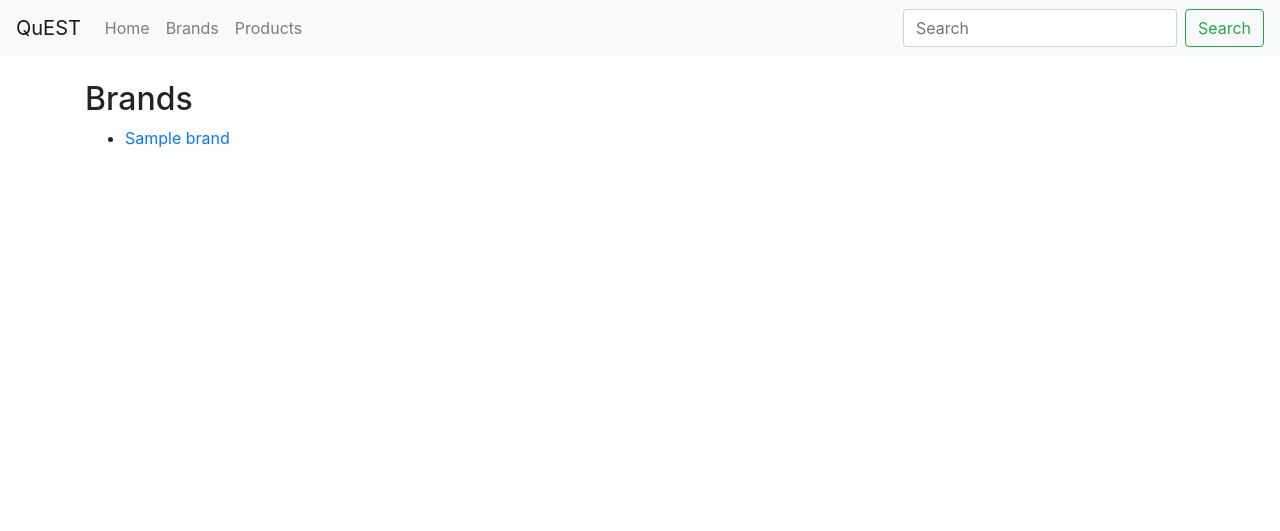
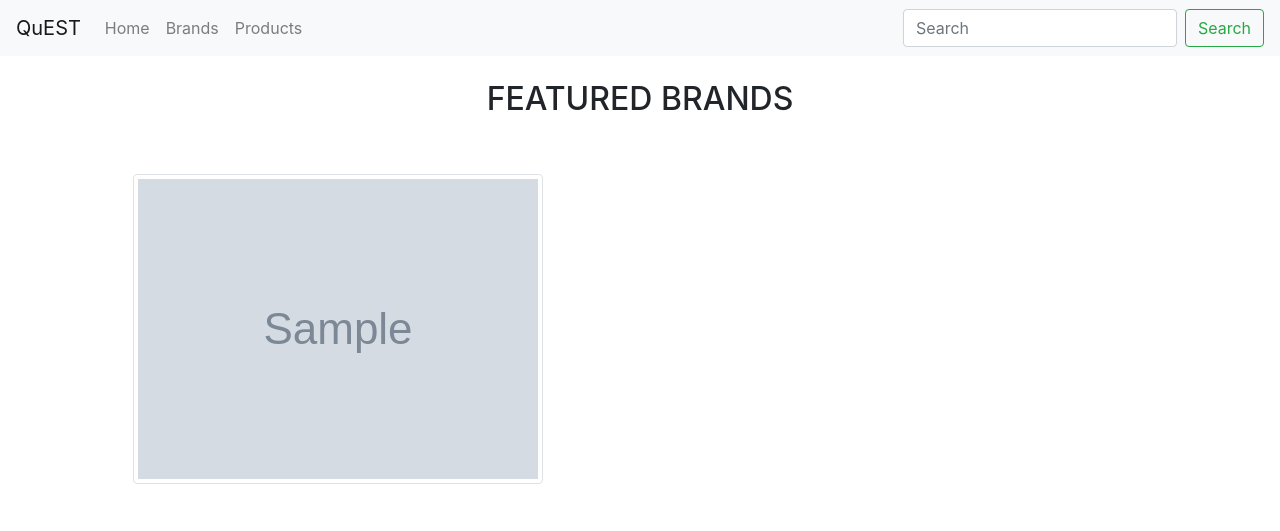
Before and after one commit to kangea/IST303-G4-GroupProject, a Django app: page /brands in a window 1280 px wide. Shown: the top 531 px of the page. Run offline with Django 3.2, Linux system fonts and the light colour scheme; tables that the repository leaves empty hold one stand-in row (values such as "Sample post"); grey boxes marked "Sample" are stand-in pictures; some libraries are stand-ins or nearby versions.

Commit message:
brands page

```diff
--- a/products_monitor/templates/products_monitor/base.html
+++ b/products_monitor/templates/products_monitor/base.html
@@ -1,6 +1,7 @@
 <head>
   <link rel="stylesheet" href="https://stackpath.bootstrapcdn.com/bootstrap/4.3.1/css/bootstrap.min.css" integrity="sha384-ggOyR0iXCbMQv3Xipma34MD+dH/1fQ784/j6cY/iJTQUOhcWr7x9JvoRxT2MZw1T" crossorigin="anonymous">
   {% load static %}
+  <link rel="stylesheet" type="text/css" href="{% static 'products_monitor/stylesheet.css' %}">
 </head>
 
 <html>
--- a/products_monitor/templates/products_monitor/brands.html
+++ b/products_monitor/templates/products_monitor/brands.html
@@ -2,17 +2,22 @@
 
 {% block content %}
 <br>
-<div>
-  <h2>Brands</h2>
+  <h2 class="text-center">FEATURED BRANDS</h2>
   {% if brand_list %}
-    <ul>
+    <div class="row-eq-height">
       {% for brand in brand_list %}
-        <li><a href="{{ brand.url }}">{{ brand.name }}</a></li>
+        <div class="col-sm p-5 m-auto">
+          <a href="{{ brand.url }}">
+            <img src="{{ brand.logo_url }}" class="img-thumbnail">
+          </a>
+        </div>
+        {% if forloop.counter|divisibleby:4 %}
+          </div><div class="row-eq-height">
+        {% endif %}
       {% endfor %}
-    </ul>
+    </div>
   {% else %}
       <p>No brands are available.</p>
   {% endif %}
-</div>
 
 {% endblock %}
--- /dev/null
+++ b/quest/static/products_monitor/stylesheet.css
@@ -0,0 +1,6 @@
+.row-eq-height {
+  display: -webkit-box;
+  display: -webkit-flex;
+  display: -ms-flexbox;
+  display:         flex;
+}
```
